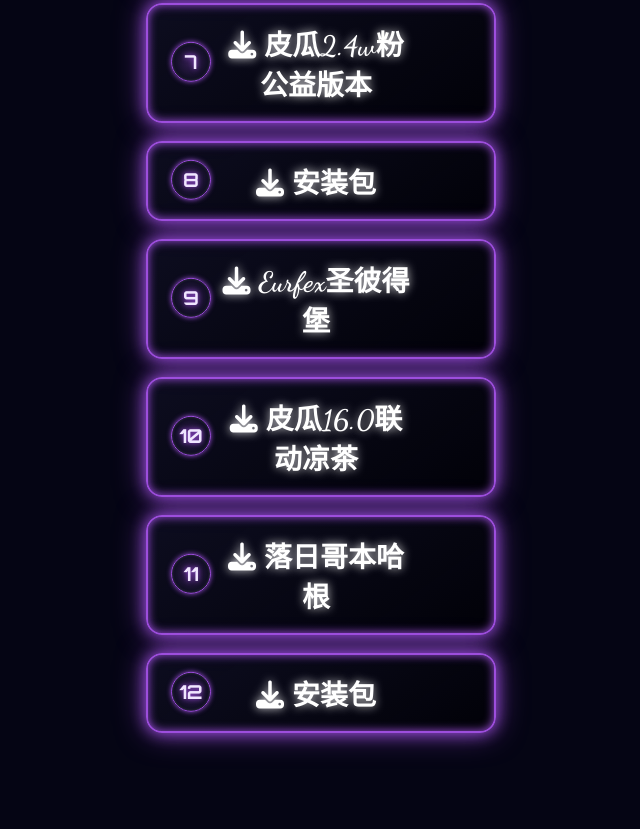
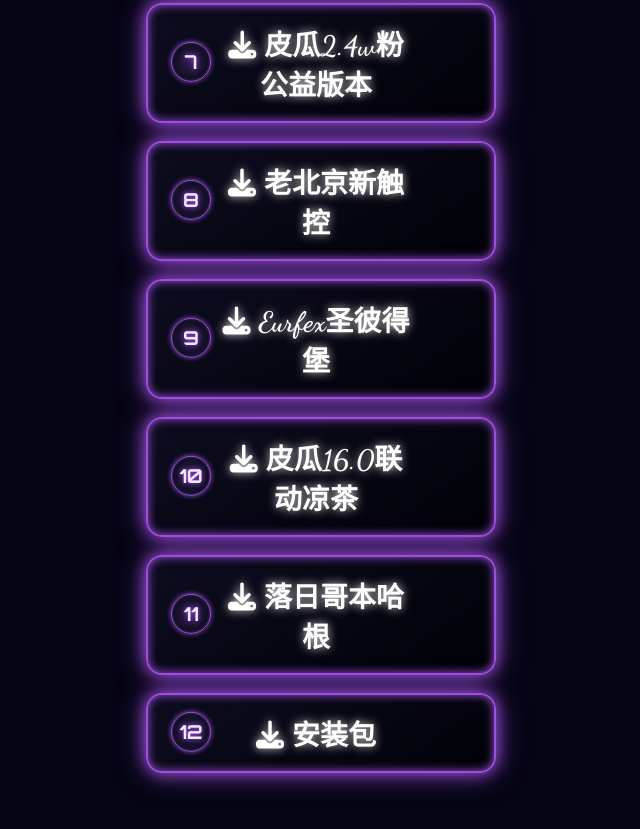
Before and after one commit to qiapigua/qiapigua---3, a plain HTML site: page index.html in a window 1280 px wide. Shown: the part 1105-1934 px from the top of the page, without its empty margins (319-959 px from the left). Drawn offline with Linux system fonts and the light colour scheme; a web font is replaced by a local one.

Commit message:
Update index.html

```diff
--- a/index.html
+++ b/index.html
@@ -575,7 +575,7 @@
         </div>
         <div class="btn-wrapper">
             <span class="btn-number">8</span>
-            <a href="#" class="install-btn"><i class="fas fa-download"></i>安装包</a>
+            <a href="https://easylink.cc/r6b1uv" class="install-btn"><i class="fas fa-download"></i>老北京新触控</a>
         </div>
         <div class="btn-wrapper">
             <span class="btn-number">9</span>
```
